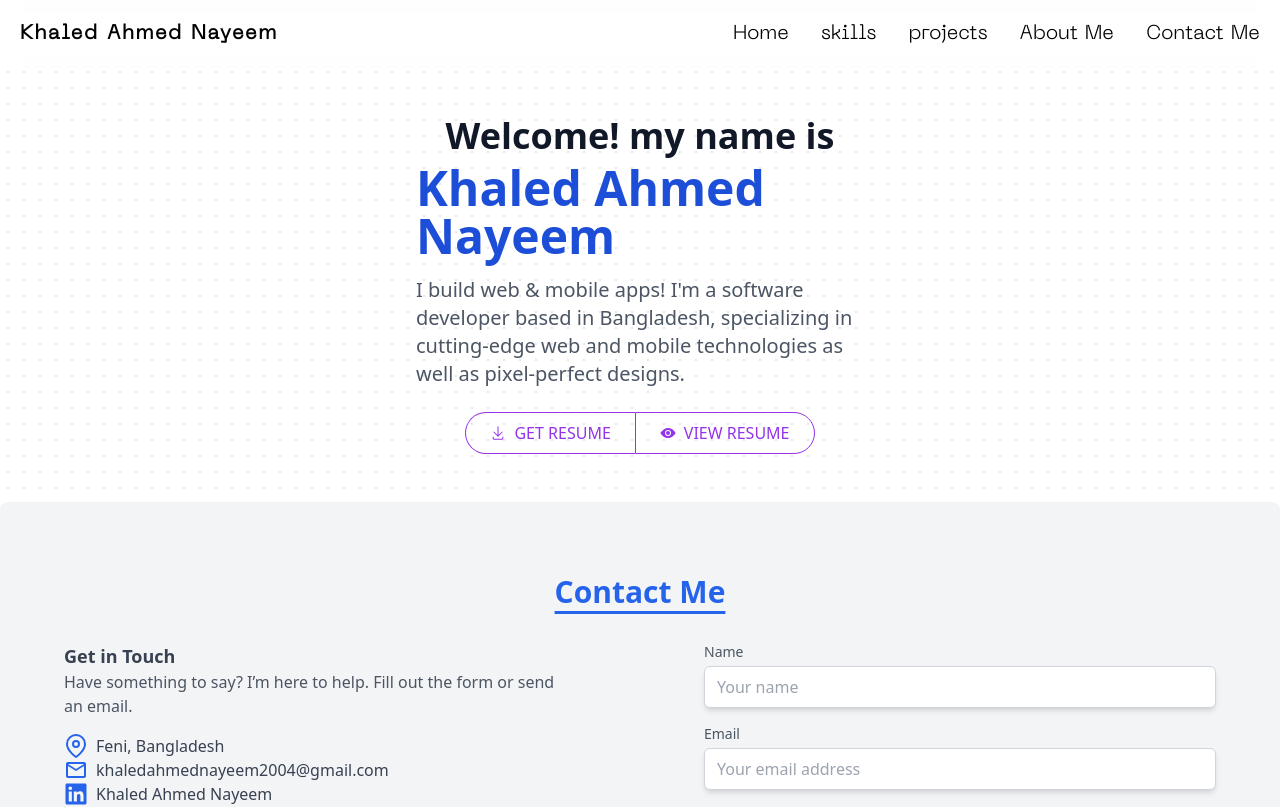
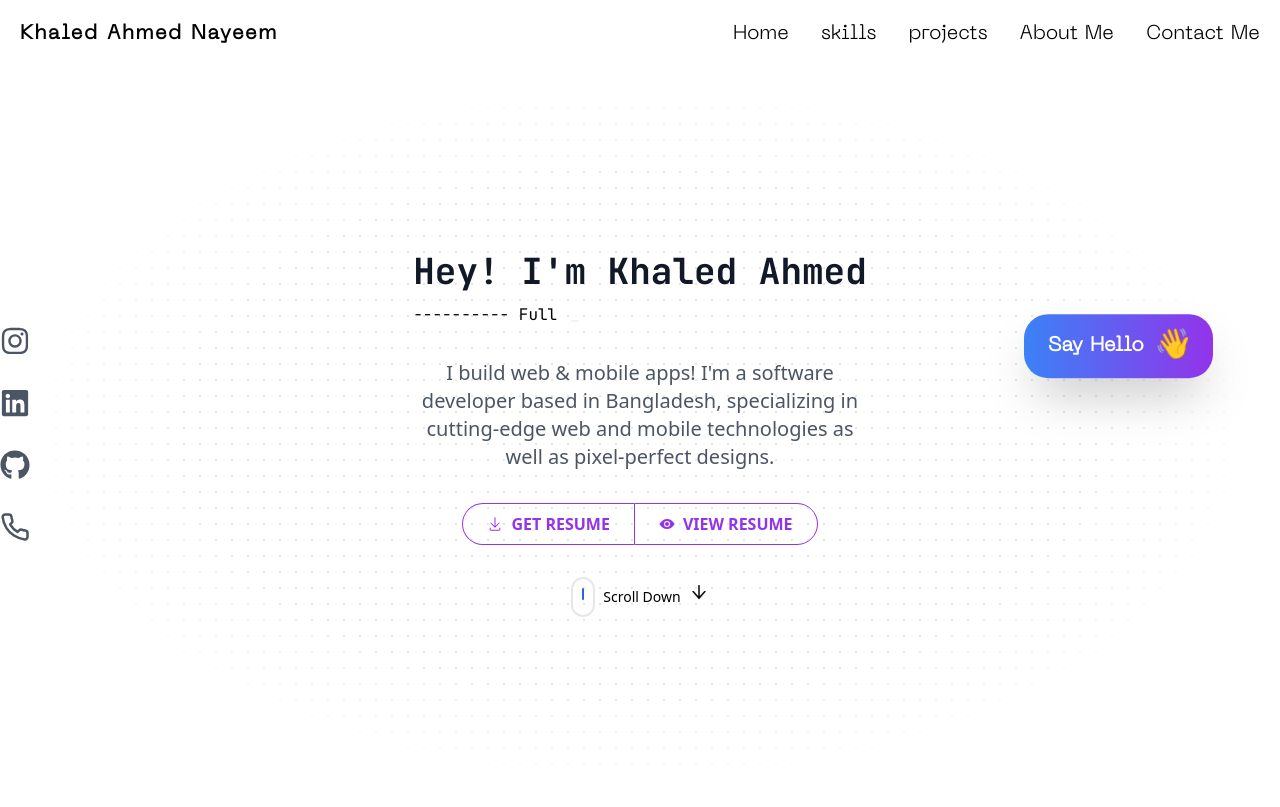
Before and after one commit to KhaledAhmed2004/khaled-ahmed-nayeem, a Next.js app: page / in a window 1280 px wide. Shown: the top 807 px of the page. Built offline with nearby package versions, Linux system fonts and the light colour scheme.

Commit message:
style(hero): refine UI of Hero section for better visual appeal

```diff
--- a/src/app/globals.css
+++ b/src/app/globals.css
@@ -1,3 +1,5 @@
+@import url('https://fonts.googleapis.com/css2?family=JetBrains+Mono:ital,wght@0,100..800;1,100..800&display=swap');
+
 @tailwind base;
 @tailwind components;
 @tailwind utilities;
@@ -15,6 +17,8 @@
   width: 24px;
   height: 2px;
   background-color: transparent;
-  border-top: 1px dashed #d1d5db; /* Creates a dashed line */
-  transform: translateY(-50%); /* Center it vertically */
+  border-top: 1px dashed #d1d5db;
+  /* Creates a dashed line */
+  transform: translateY(-50%);
+  /* Center it vertically */
 }
--- a/src/app/page.tsx
+++ b/src/app/page.tsx
@@ -27,8 +27,8 @@ export default function Home() {
     <div>
       <Navbar />
       <Hero />
-      {/* <MySliked /> */}
-      {/* <FeaturedProjects /> */}
+      <MySliked />
+      <FeaturedProjects />
       <ContactMe />
       <Blog />
       <AboutMe />
--- a/src/components/modules/Hero.tsx
+++ b/src/components/modules/Hero.tsx
@@ -1,95 +1,161 @@
 import Link from "next/link";
 import React from "react";
+import { FaGithub, FaInstagram, FaLinkedin } from "react-icons/fa";
+import { LuPhone } from "react-icons/lu";
 import { GoDownload } from "react-icons/go";
 import { IoEye } from "react-icons/io5";
+import { AiOutlineArrowDown } from "react-icons/ai";
+import { motion } from "framer-motion";
+import { Typewriter } from "react-simple-typewriter";
 
 const Hero = () => {
   return (
-    <div>
-      <div className="absolute inset-0 -z-10 h-full w-full bg-white bg-[radial-gradient(#e5e7eb_1px,transparent_1px)] [background-size:16px_16px]"></div>
+    <>
+      {/* Background */}
+      {/* <div className="absolute inset-0 -z-10 h-full w-full bg-white bg-[radial-gradient(#e5e7eb_1px,transparent_1px)] [background-size:16px_16px]" /> */}
+      <div className="relative max-w-7xl mx-auto">
+        {/* Background */}
+        {/* <div className="absolute inset-0 -z-10 h-full w-full bg-white bg-[radial-gradient(#e5e7eb_1px,transparent_1px)] [background-size:16px_16px]" /> */}
+        <div className="absolute top-0 left-0 h-full w-full bg-white z-[-10]">
+          <div className="absolute h-full w-full bg-[radial-gradient(#e5e7eb_1px,transparent_1px)] [background-size:16px_16px] [mask-image:radial-gradient(ellipse_50%_50%_at_50%_50%,#000_70%,transparent_100%)]"></div>
+        </div>
+        <section
+          style={{ height: "calc(100vh - 68px)" }}
+          className="flex flex-col md:flex-row justify-center items-center py-12 px-6 space-y-12 md:space-y-0 h-screen"
+        >
+          {/* Left Section (Social Icons with Hover Text) */}
+          <div className="absolute top-1/2 left-0 transform -translate-y-1/2 flex flex-col items-center gap-4 md:gap-8">
+            {[
+              { icon: <FaInstagram />, label: "Instagram" },
+              { icon: <FaLinkedin />, label: "LinkedIn" },
+              { icon: <FaGithub />, label: "GitHub" },
+              { icon: <LuPhone />, label: "Phone" },
+            ].map(({ icon, label }) => (
+              <div
+                key={label}
+                className="relative group overflow-visible transition-all duration-300 transform hover:scale-110 hover:text-blue-500"
+              >
+                <a
+                  href="#"
+                  className="text-gray-600 text-3xl group-hover:text-black transition-all"
+                >
+                  {icon}
+                </a>
+                <span className="absolute left-8 bottom-2 text-gray-600 text-sm opacity-0 group-hover:opacity-100 group-hover:translate-x-2 transition-all font-semibold font-jetBrains-Mono">
+                  {label}
+                </span>
+              </div>
+            ))}
+          </div>
 
-      <section className="flex justify-center items-center py-12 px-6">
-        <div className="max-w-7xl mx-auto text-center flex items-center space-x-8">
-          <div className="flex flex-col items-center text-left max-w-md">
-            <h1 className="text-4xl font-bold text-gray-900">
-              Welcome! my name is
+          {/* Center Section (Text Content) */}
+          <div className="flex flex-col justify-center items-center text-center md:text-left gap-8 md:gap-8 md:w-1/2">
+            <div className="space-y-3">
+              <h1 className="text-4xl font-jetBrains-Mono font-bold text-gray-900">
+                Hey! I'm Khaled Ahmed
               </h1>
-            <h2 className="text-5xl font-extrabold text-blue-700 mt-2">
-              Khaled Ahmed Nayeem
-            </h2>
-            <p className="text-xl text-gray-600 mt-4">
+              <div className="w-full overflow-hidden text-left font-jetBrains-Mono">
+                ----------
+                <Typewriter
+                  words={[
+                    " Web Developer",
+                    " Full Stack Developer",
+                    " MERN STACK Developer",
+                  ]}
+                  cursor
+                  loop={false}
+                  cursorStyle="_"
+                  typeSpeed={80}
+                  deleteSpeed={70}
+                  delaySpeed={1000}
+                />
+              </div>
+            </div>
+
+            <p className="text-xl text-center text-gray-600 max-w-md mx-auto md:mx-0">
+              {/* <p className="text-xl text-center text-gray-600 max-w-xl mx-auto md:mx-0"> */}
               I build web & mobile apps! I'm a software developer based in
               Bangladesh, specializing in cutting-edge web and mobile
               technologies as well as pixel-perfect designs.
             </p>
-            <div className="flex mt-6">
-              <div className="flex gap-2 items-center text-purple-600  hover:text-white border border-purple-600 py-2 px-6 rounded-l-full hover:bg-purple-600 border-r-0">
+
+            {/* Button */}
+            <motion.button
+              initial={{ opacity: 0, y: 20 }}
+              animate={{
+                opacity: 1,
+                y: [0, -10, 0], // Keyframes for the floating effect
+              }}
+              whileHover={{
+                scale: 1.1,
+                boxShadow: "0px 10px 20px rgba(0, 0, 0, 0.2)",
+              }}
+              whileTap={{ scale: 0.95 }}
+              transition={{
+                y: {
+                  duration: 2, // Duration of one float cycle
+                  repeat: Infinity, // Infinite repetition
+                  repeatType: "loop", // Loop back and forth
+                  ease: "easeInOut", // Smooth easing
+                },
+                opacity: {
+                  duration: 0.5, // Opacity animation duration
+                },
+              }}
+              className="absolute top-[35%] left-[80%] bg-gradient-to-r from-blue-500 to-purple-600 text-white flex items-center gap-2 py-3 px-6 rounded-3xl shadow-2xl text-xl font-semibold font-neue-machina"
+            >
+              Say Hello
+              <motion.span
+                animate={{
+                  rotate: [0, 8, -8, 8, -8, 0], // Tight rotation for the wave effect
+                }}
+                transition={{
+                  duration: 1.5,
+                  repeat: Infinity,
+                  repeatType: "loop",
+                }}
+                style={{
+                  transformOrigin: "bottom center", // Rotation point at the bottom
+                }}
+                className="inline-block"
+              >
+                <span className="h-10 w-110 text-3xl flex items-center justify-center">
+                  👋
+                </span>
+              </motion.span>
+            </motion.button>
+
+            {/* Action Buttons */}
+            <div className="flex gap-4 justify-center md:justify-start font-semibold">
+              <div className="flex">
+                {/* Resume Buttons */}
+                <div className="flex gap-2 items-center text-purple-600 hover:text-white border border-purple-600 py-2 px-6 rounded-l-full hover:bg-purple-600 border-r-0 transition-all">
                   <GoDownload />
                   <Link href="#">GET RESUME</Link>
                 </div>
 
-              <div className="flex gap-2 items-center text-purple-600  hover:text-white border border-purple-600 py-2 px-6 rounded-r-full  hover:bg-purple-600">
+                <div className="flex gap-2 items-center text-purple-600 hover:text-white border border-purple-600 py-2 px-6 rounded-r-full hover:bg-purple-600 transition-all">
                   <IoEye />
                   <Link href="#">VIEW RESUME</Link>
                 </div>
               </div>
             </div>
+
+            {/* Scroll Down Button */}
+            <button className="flex items-center gap-2 group">
+              <div className="h-10 w-6 border-2 rounded-full relative">
+                <div className="absolute inset-0 flex items-center justify-center">
+                  <div className="w-[2px] h-[12px] bg-blue-600 rounded-lg animate-bounce"></div>
+                </div>
+              </div>
+              <span className="text-sm font-medium">Scroll Down</span>
+              <AiOutlineArrowDown className="text-xl animate-bounce" />
+            </button>
           </div>
         </section>
       </div>
+    </>
   );
 };
 
 export default Hero;
-
-// import Link from "next/link";
-// import React from "react";
-// import { GoDownload } from "react-icons/go";
-// import { IoEye } from "react-icons/io5";
-
-// const ResumeButton = ({ icon, text, href, rounded }) => (
-//   <div
-//     className={`flex gap-2 items-center text-purple-600 hover:text-white border border-purple-600 py-2 px-6 ${rounded} hover:bg-purple-600`}
-//   >
-//     {icon}
-//     <Link href={href} aria-label={text}>
-//       {text}
-//     </Link>
-//   </div>
-// );
-
-// const Hero = () => {
-//   return (
-//     <section className="relative flex justify-center items-center py-12 px-6 bg-white bg-[radial-gradient(#e5e7eb_1px,transparent_1px)] [background-size:16px_16px] [mask-image:radial-gradient(ellipse_50%_50%_at_50%_50%,#000_70%,transparent_100%)]">
-//       <div className="max-w-7xl mx-auto text-center flex items-center space-x-8">
-//         <div className="flex flex-col items-center text-left max-w-md">
-//           <h1 className="text-4xl font-bold text-gray-900">Welcome! my name is</h1>
-//           <h2 className="text-5xl font-extrabold text-blue-700 mt-2">
-//             Khaled Ahmed Nayeem
-//           </h2>
-//           <p className="text-xl text-gray-600 mt-4">
-//             I build web & mobile apps! I'm a software developer based in
-//             Bangladesh, specializing in cutting-edge web and mobile
-//             technologies as well as pixel-perfect designs.
-//           </p>
-//           <div className="flex mt-6">
-//             <ResumeButton
-//               icon={<GoDownload />}
-//               text="GET RESUME"
-//               href="#"
-//               rounded="rounded-l-full border-r-0"
-//             />
-//             <ResumeButton
-//               icon={<IoEye />}
-//               text="VIEW RESUME"
-//               href="#"
-//               rounded="rounded-r-full"
-//             />
-//           </div>
-//         </div>
-//       </div>
-//     </section>
-//   );
-// };
-
-// export default Hero;
--- a/src/components/modules/Navbar.tsx
+++ b/src/components/modules/Navbar.tsx
@@ -2,7 +2,7 @@ import React from "react";
 
 const Navbar = () => {
   return (
-    <div className="flex font-neue-machina justify-between sticky top-0 z-50 bg-transparent backdrop-blur-[10px] p-5">
+    <div className="max-w-7xl mx-auto flex font-neue-machina justify-between sticky top-0 z-50 bg-transparent backdrop-blur-[10px] p-5">
       <h2
         className="text-xl font-semibold tracking-[0.08em]
       "
@@ -16,6 +16,7 @@ const Navbar = () => {
         <li>projects</li>
         <li>About Me</li>
         <li>Contact Me</li>
+        {/* <li className="bg-gray-200 p-2 rounded-lg">View Resume</li> */}
       </ul>
     </div>
   );
--- a/tailwind.config.ts
+++ b/tailwind.config.ts
@@ -14,6 +14,7 @@ export default {
       },
       fontFamily: {
         "neue-machina": ["Neue Machina", "sans-serif"],
+        "jetBrains-Mono": ["JetBrains Mono", "monospace"],
       },
     },
   },
```
Also changed, not shown: src/components/modules/AboutMe.tsx (+7 -1 lines). Lines whose indentation alone changed are shown as unchanged.
